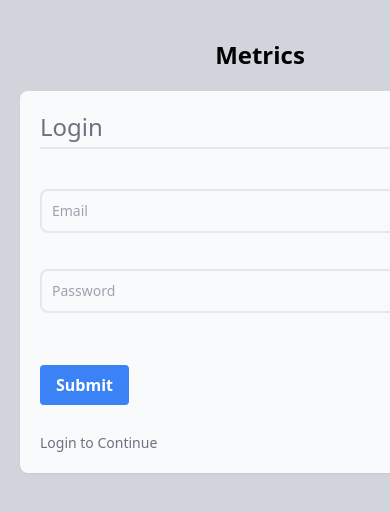
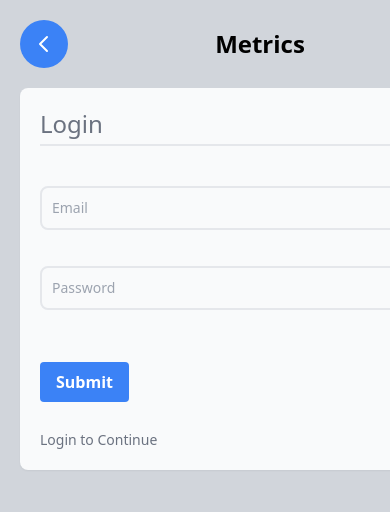
Before and after one commit to Ayaz2589/mock-dashboard, a React (Vite) app: page /dashboard/metrics in a window 390 px wide. Shown: the top 512 px of the page. Built offline with nearby package versions, Linux system fonts and the light colour scheme.

Commit message:
work on logic to show nav drawer

```diff
--- a/src/components/index.ts
+++ b/src/components/index.ts
@@ -28,3 +28,4 @@ export { default as Spinner } from "./ui/Spinner"
 export { default as Header } from "./ui/Header"
 export { default as Container } from "./ui/Container"
 export { default as NavigationDrawer } from "./ui/NavigationDrawer"
+export { default as OpenNavDrawerButton } from "./ui/OpenNavDrawerButton"
--- a/src/components/ui/Header/index.tsx
+++ b/src/components/ui/Header/index.tsx
@@ -1,7 +1,17 @@
+import { useState } from "react";
+import { OpenNavDrawerButton } from "../..";
+
 const Header = ({ title }: { title: string }) => {
+  const [isDrawerOpen, toggleDrawerOpen] = useState(false)
+  const handleButtonClick = () => {}
+
   return (
-    <div>
-      <h1 className="text-2xl font-semibold mt-[1.2rem] w-full text-center md:text-left">
+    <div className="flex w-full items-center">
+      {/* The button will now only show on screens smaller than the md breakpoint */}
+      <div className="md:hidden">
+        <OpenNavDrawerButton toggleDrawer={() => {}} />
+      </div>
+      <h1 className="text-2xl font-semibold ml-[-3rem] md:ml-3 flex-grow text-center md:text-left">
         {title}
       </h1>
     </div>
--- /dev/null
+++ b/src/components/ui/OpenNavDrawerButton/index.tsx
@@ -0,0 +1,29 @@
+type Props = {
+  toggleDrawer: () => void;
+};
+
+const OpenNavDrawerButton = ({ toggleDrawer }: Props) => {
+  return (
+    <button
+      onClick={toggleDrawer}
+      className="flex items-center justify-center w-12 h-12 bg-blue-500 rounded-full text-white hover:bg-blue-600 focus:outline-none focus:ring-2 focus:ring-blue-700 focus:ring-opacity-50"
+    >
+      <svg
+        xmlns="http://www.w3.org/2000/svg"
+        className="h-6 w-6"
+        fill="none"
+        viewBox="0 0 24 24"
+        stroke="currentColor"
+      >
+        <path
+          strokeLinecap="round"
+          strokeLinejoin="round"
+          strokeWidth="2"
+          d="M15 19l-7-7 7-7"
+        />
+      </svg>
+    </button>
+  );
+};
+
+export default OpenNavDrawerButton;
```
